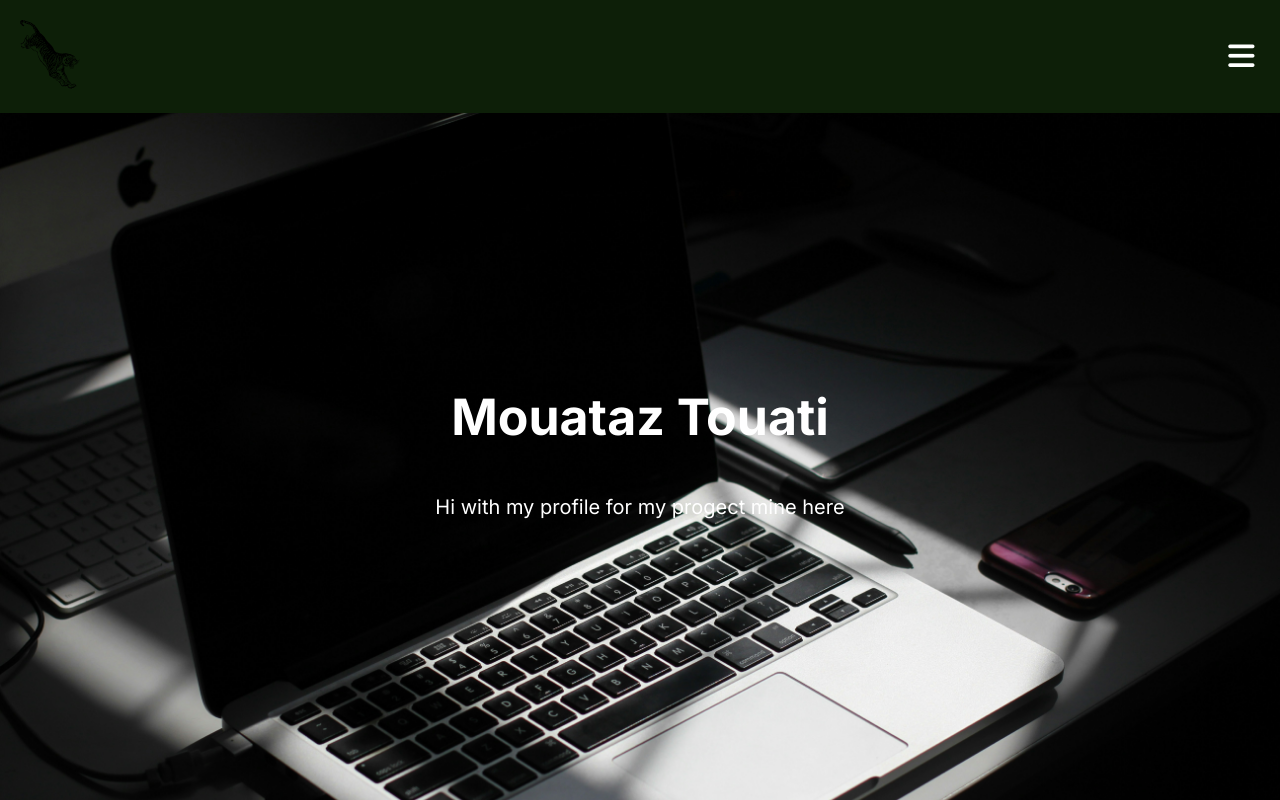
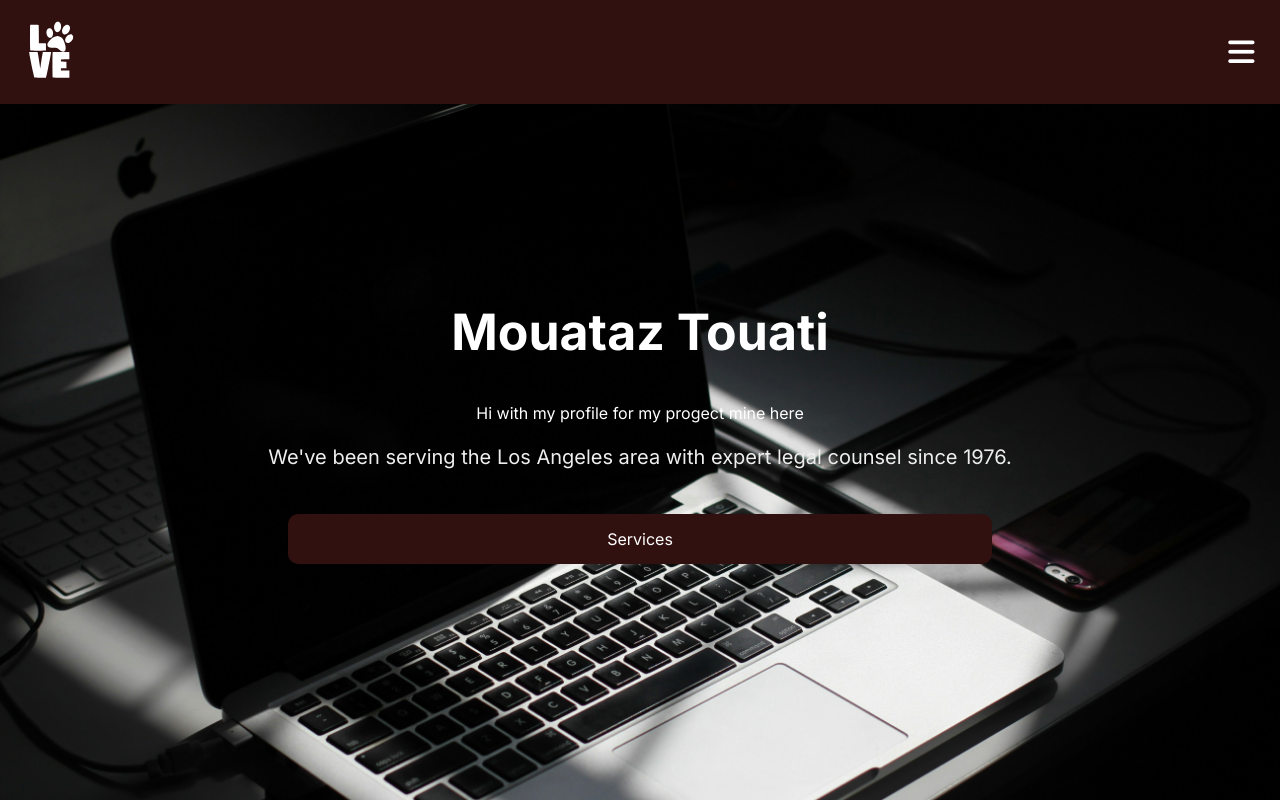
Before and after one commit to moataz2008/animon, a plain HTML site: page index.html in a window 1280 px wide. Drawn offline with Linux system fonts and the light colour scheme.

Commit message:
update headr and section one

```diff
--- a/css/index-style.css
+++ b/css/index-style.css
@@ -1,6 +1,26 @@
 *{
     box-sizing: border-box;
     font-family: "Inter", sans-serif;
+}
+.btn{
+    background-color: #31110F;
+    color: white;
+    padding: 15px 30px;
+    text-decoration: none;
+    border-radius: 10px;
+    -webkit-border-radius: 10px;
+    -moz-border-radius: 10px;
+    -ms-border-radius: 10px;
+    -o-border-radius: 10px;
+    transition: 0.3s;
+    -webkit-transition: 0.3s;
+    -moz-transition: 0.3s;
+    -ms-transition: 0.3s;
+    -o-transition: 0.3s;
+    text-align: center;
+}
+.btn:hover{
+    background-color: #2b2b2b;
 }
 body{
     margin: 0%;
@@ -8,7 +28,7 @@ body{
 .header{
     display: flex;
     justify-content: space-between;
-    background-color: #0D1F08;
+    background-color: #31110F;
     padding: 20px;
 
     align-items: center;
@@ -74,7 +94,7 @@ body{
 .landing{
     background-image: url(../imgs/maksym-zakharyak.jpg);
     background-size: cover;
-    height: calc(100vh - 113px);
+    height: calc(100vh - 104px);
     display: flex;
     justify-content: center;
     align-items: center;
@@ -88,9 +108,20 @@ body{
     font-size: 50px;
     font-weight: bold;
 }
-.text-landing p{
+.text-landing p:first-child{
     font-size: 20px;
     line-height: 1.8;
     margin: 5px 0 0;
 
 }
+.text-landing p:nth-child(3){
+    font-size: 20px;
+    line-height: 1.8;
+    margin: 5px 0 0;
+    color: #eee;
+}
+.text-landing a {
+    display: block;
+    margin: 3vw 20px;
+
+}
--- a/index.html
+++ b/index.html
@@ -18,7 +18,7 @@
     <header class="header">
       <div class="content">
         <a href="index.html"
-          ><img class="logo" src="imgs/1295198.svg" alt=""
+          ><img class="logo" src="imgs/2167964-logo.svg" alt=""
         /></a>
       </div>
       <nav class="links">
@@ -35,11 +35,13 @@
     <section class="landing">
       <div class="text-landing">
         <h1>Mouataz Touati</h1>
-            <p>
-                Hi with my profile for my progect mine here
-            </p>
+        <p>Hi with my profile for my progect mine here</p>
+        <p>We've been serving the Los Angeles area with expert legal counsel since 1976.</p>
+        <a  class="btn" href="html/services.html">Services</a>
       </div>
     </section>
     <!-- end landing -->
+    <!-- start featurs -->
+    <!-- end featurs -->
   </body>
 </html>
```
Also changed, not shown: imgs/2167964-logo.svg (added). Lines whose indentation alone changed are shown as unchanged.
